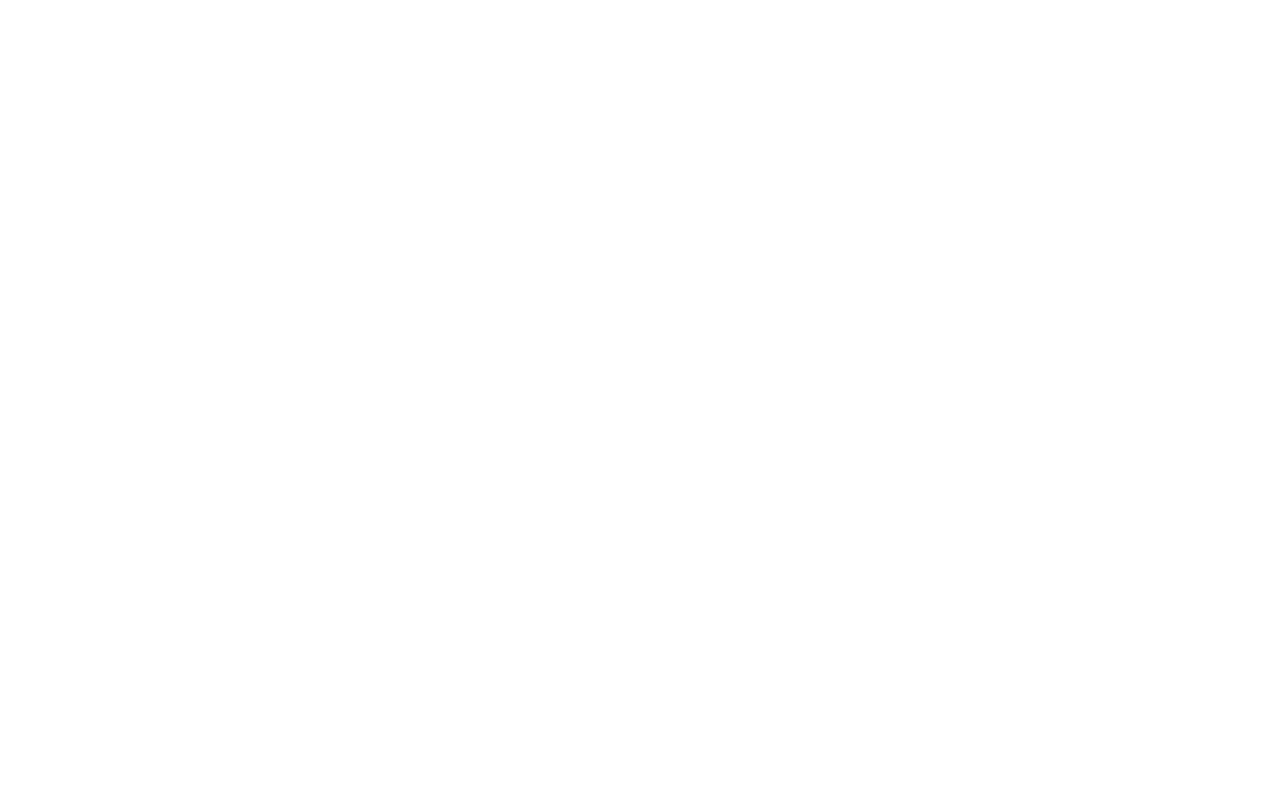
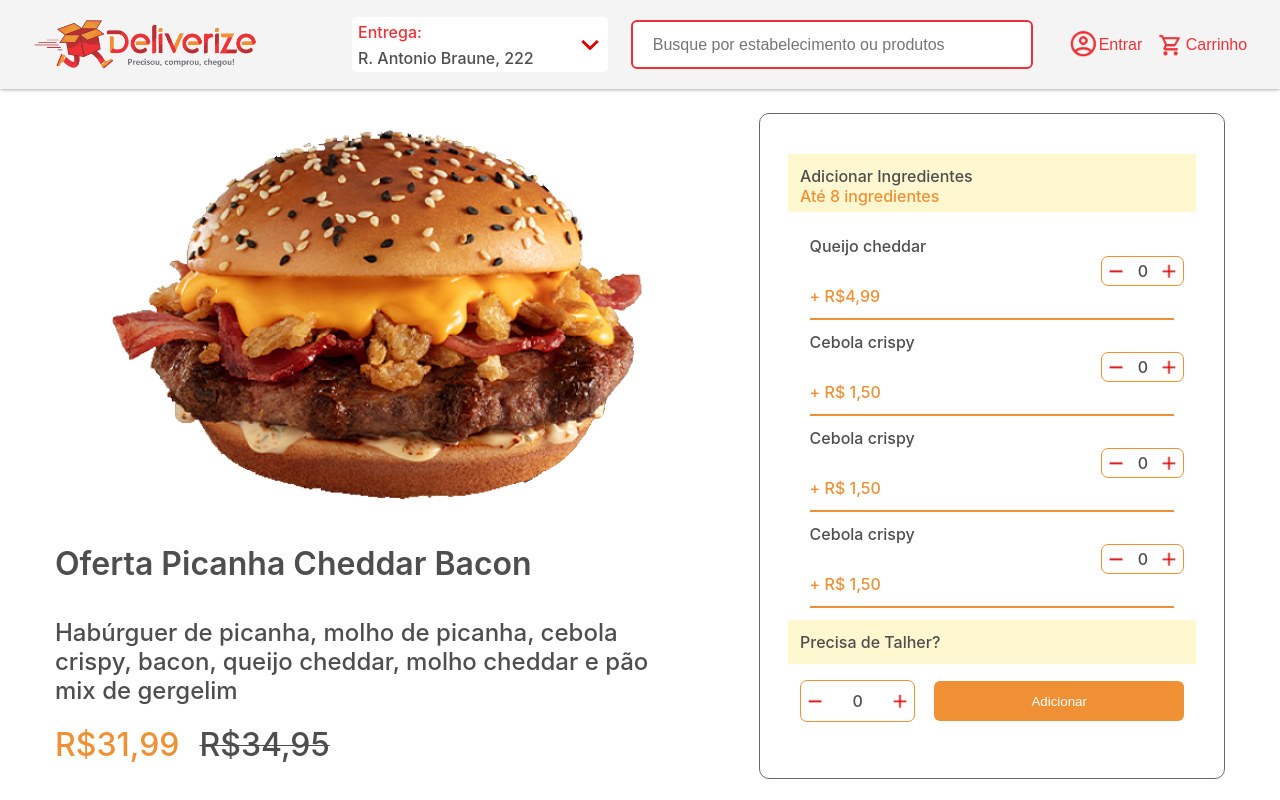
Before and after one commit to NLav/Teamsoft-join-frontend, a React (Create React App) app: page / in a window 1280 px wide. Built offline with nearby package versions, Linux system fonts and the light colour scheme.

Commit message:
Layout da pagina do produto para Desktop finalizado

```diff
--- a/src/App.css
+++ b/src/App.css
@@ -1,38 +1,9 @@
-.App {
-  text-align: center;
+.app__content {
+  display: flex;
+  flex-direction: row;
+  width: 100%;
+  height: 100%;
+  justify-content: center;
+  align-items: center;
+  padding: 24px 0 0 0;
 }
-
-.App-logo {
-  height: 40vmin;
-  pointer-events: none;
-}
-
-@media (prefers-reduced-motion: no-preference) {
-  .App-logo {
-    animation: App-logo-spin infinite 20s linear;
-  }
-}
-
-.App-header {
-  background-color: #282c34;
-  min-height: 100vh;
-  display: flex;
-  flex-direction: column;
-  align-items: center;
-  justify-content: center;
-  font-size: calc(10px + 2vmin);
-  color: white;
-}
-
-.App-link {
-  color: #61dafb;
-}
-
-@keyframes App-logo-spin {
-  from {
-    transform: rotate(0deg);
-  }
-  to {
-    transform: rotate(360deg);
-  }
-}
--- a/src/App.js
+++ b/src/App.js
@@ -1,9 +1,16 @@
 import './App.css';
+import { Navbar } from './components/Navbar/navbar';
+import { ProductInformation } from './components/ProductInformation/productInformation';
+import { ProductExtras } from './components/ProductExtras/productExtras';
 
 function App() {
   return (
-    <div className="App">
-
+    <div className='app'>
+      <Navbar />
+      <div className='app__content'>
+        <ProductInformation />
+        <ProductExtras />
+      </div>
     </div>
   );
 }
--- a/src/index.css
+++ b/src/index.css
@@ -1,13 +1,11 @@
 body {
   margin: 0;
-  font-family: -apple-system, BlinkMacSystemFont, 'Segoe UI', 'Roboto', 'Oxygen',
-    'Ubuntu', 'Cantarell', 'Fira Sans', 'Droid Sans', 'Helvetica Neue',
-    sans-serif;
+  font-family: -apple-system, BlinkMacSystemFont, 'Calibri', 'Roboto', 'Oxygen', 'Ubuntu',
+    'Cantarell', 'Fira Sans', 'Droid Sans', 'Helvetica Neue', sans-serif;
   -webkit-font-smoothing: antialiased;
   -moz-osx-font-smoothing: grayscale;
 }
 
 code {
-  font-family: source-code-pro, Menlo, Monaco, Consolas, 'Courier New',
-    monospace;
+  font-family: source-code-pro, Menlo, Monaco, Consolas, 'Courier New', monospace;
 }
```
